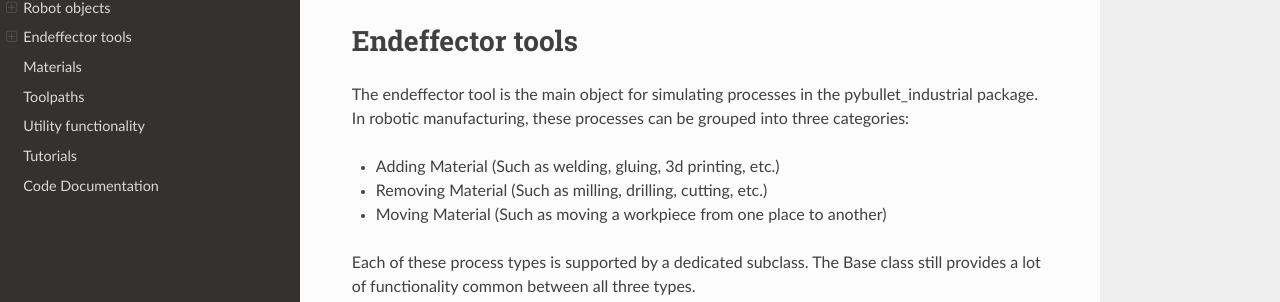
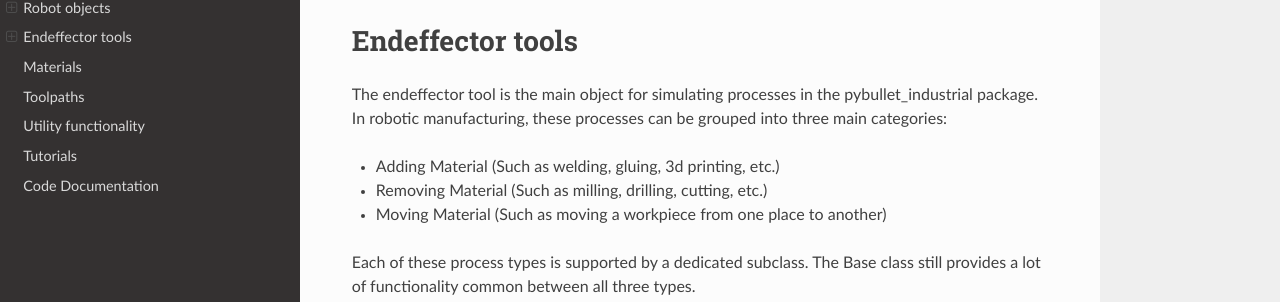
Before and after one commit to WBK-Robotics/pybullet_industrial, a Sphinx documentation site: the page built from docs/source/how_to_use.rst, in a window 1280 px wide and 900 px high, scrolled down 1543 px. Shown: the part 173-475 px from the top of the window. Built offline with Sphinx 7.4.7 and the Read the Docs theme 2.0.0, drawn with Linux system fonts in a browser that asks for light colours; part of the change alters nothing that is shown; some of the changed text lies outside the part shown.

```diff
--- a/docs/source/how_to_use.rst
+++ b/docs/source/how_to_use.rst
@@ -22,8 +22,9 @@ Robot objects are one of the main objects in the package. Their main purpose is
 The pybullet_industrial package provides a class called RobotBase that can be used to load a robot from a UDF (universal robot description file) file and interact with it.
 A robot in this case means a robot manipulator, that is to say, a stationary robot with a fixed base and a number of joints that can be actuated.
 
+****************
 Joint interfaces
-----------------
+****************
 
 pybullet_industrial provides interfaces for setting and measuring the state of these joints. The state of a single joint is a dictionary containing the following keys:
 
@@ -32,8 +33,9 @@ pybullet_industrial provides interfaces for setting and measuring the state of t
 - reaction force: the current reaction force of the joint (in Newtons)
 - torque: the current effort of the joint (in Newtons for revolute and in Newtons per meter for prismatic joints)
 
+**********************
 Endeffector interfaces
-----------------------
+**********************
 
 In industrial robotics one often does not care for the joint state of the robot, but rather for the state of the endeffector.
 
@@ -49,9 +51,9 @@ Note that providing the orientation is optional, in this case, the robot assumes
     The orientation is given as a quaternion, which is a 4-tuple of floats.
     The first three elements of the tuple are the imaginary part of the quaternion and the last element is the real part.
 
-
+*********************
 Utility functionality
----------------------
+*********************
 
 Apart from the joint and endeffector interfaces, the pybullet_industrial package provides some utility functionality.
 These enable resetting the robot's state and moving the robot to a new position.
@@ -62,7 +64,7 @@ Endeffector tools
 #################
 
 The endeffector tool is the main object for simulating processes in the pybullet_industrial package.
-In robotic manufacturing, these processes can be grouped into three categories:
+In robotic manufacturing, these processes can be grouped into three main categories:
 
 - Adding Material (Such as welding, gluing, 3d printing, etc.)
 - Removing Material (Such as milling, drilling, cutting, etc.)
@@ -78,8 +80,9 @@ If not specifically provided during initialization, the last frame in the URDF f
 Equally important is the so-called connector frame which is the frame that is used to attach the tool to the robot.
 If not provided the base frame is used in this case.
 
+*****************
 Coupling the tool
------------------
+*****************
 
 The most important ability of a tool is to couple to a robot.
 This attaches the connector frame of the tool to the endeffector of the robot.
@@ -94,9 +97,9 @@ The tool will then attach itself to the endeffector of the robot and will be abl
 
 Tools can also be uncoupled from a robot, which will detach the tool and fix it in its current position.
 
-
+***************
 Moving the tool
----------------
+***************
 
 The tool can be moved to a new position and orientation using the set_tool_pose function.
 If the tool is not coupled the tool is moved directly to the new position.
@@ -104,16 +107,17 @@ If coupled the inverse kinematics of the attached robot is automatically called
 The current position and orientation of the tool can be measured using the get_tool_pose function.
 The orientation is again given as a quaternion.
 
+**************
 Applying force
---------------
+**************
 
 A lot of processes impart a dynamic force unto a tool and therefore a robot.
 The EndeffectorTool class, therefore, provides functionality to apply force and torque to the tool center point of the tool.
 This force or torque vector can either be specified in local TCP coordinates or world coordinates.
 
-***************
+
 Adding material
-***************
+---------------
 
 .. image:: images/additive_manufacturing.PNG
     :width: 60%
@@ -132,9 +136,9 @@ These categories are:
 Currently, the extrusion is performed in a cone-shaped pattern.
 The cone is defined by the following properties:
 
-- The opening angle of the cone
-- The length of the cone
-- The number of extruded particles in the cone
+- The opening angle of the cone (opening angle)
+- The length of the cone (maximum distance)
+- The number of extruded particles in the cone (number of rays)
 
 .. image:: images/cone_shape.png
     :width: 60%
@@ -159,17 +163,18 @@ Note that the extruder supports dynamic changes of both the extruder pattern as
 
 
 
-*****************
+
 Removing material
-*****************
+-----------------
 
 Material removal is one of the most important manufacturing processes.
 Since pybullet is by default a multi body physics simulation, each removal process wil delete a full object.
 In order to accurately simulate material removal a simple voxel engine was added which is  described in the section :ref:`materials_label`
 pybullet_industrial offers two classes for simulating material removal processes.
 
+*******
 Remover
--------
+*******
 The first class is the Remover class. It is the twin of the Extruder class and uses the same cone shaped raycast.
 But instead of adding material, it removes material from the environment.
 The remover can be used to simulate processes such as lasercutting, sandblasting or similar processes that work at range.
@@ -179,8 +184,9 @@ The remover can be used to simulate processes such as lasercutting, sandblasting
     Like the extruder, the remover does not have a default force model.
     However like the extruder it is possible to create a child class and override the calculate_process_force function.
 
+*******
 Milling
--------
+*******
 
 For material removal processes that require a tool to be in contact with the workpiece, the Milling class can be used.
 The class implements a cutting tool of configurable diameter and number of cutting teeth.
@@ -194,13 +200,14 @@ For this package the kienzle force model was choosen.
     Also add a table for parameters of different materials
 
 
-***************
+
 Moving material
-***************
+---------------
 
-=======
+
+
 Sensing
-=======
+-------
 Quality inspection applications often require the use of sensors to measure the state of the workpiece.
 In the design philosophy of pybullet_industrial this can also be modeled as an EndeffectorTool.
 The package provides a simple camera class EndeffectorTool that can be used to simulate a camera.
```
Also changed, not shown: docs/source/images/cone_shape.png (added).
